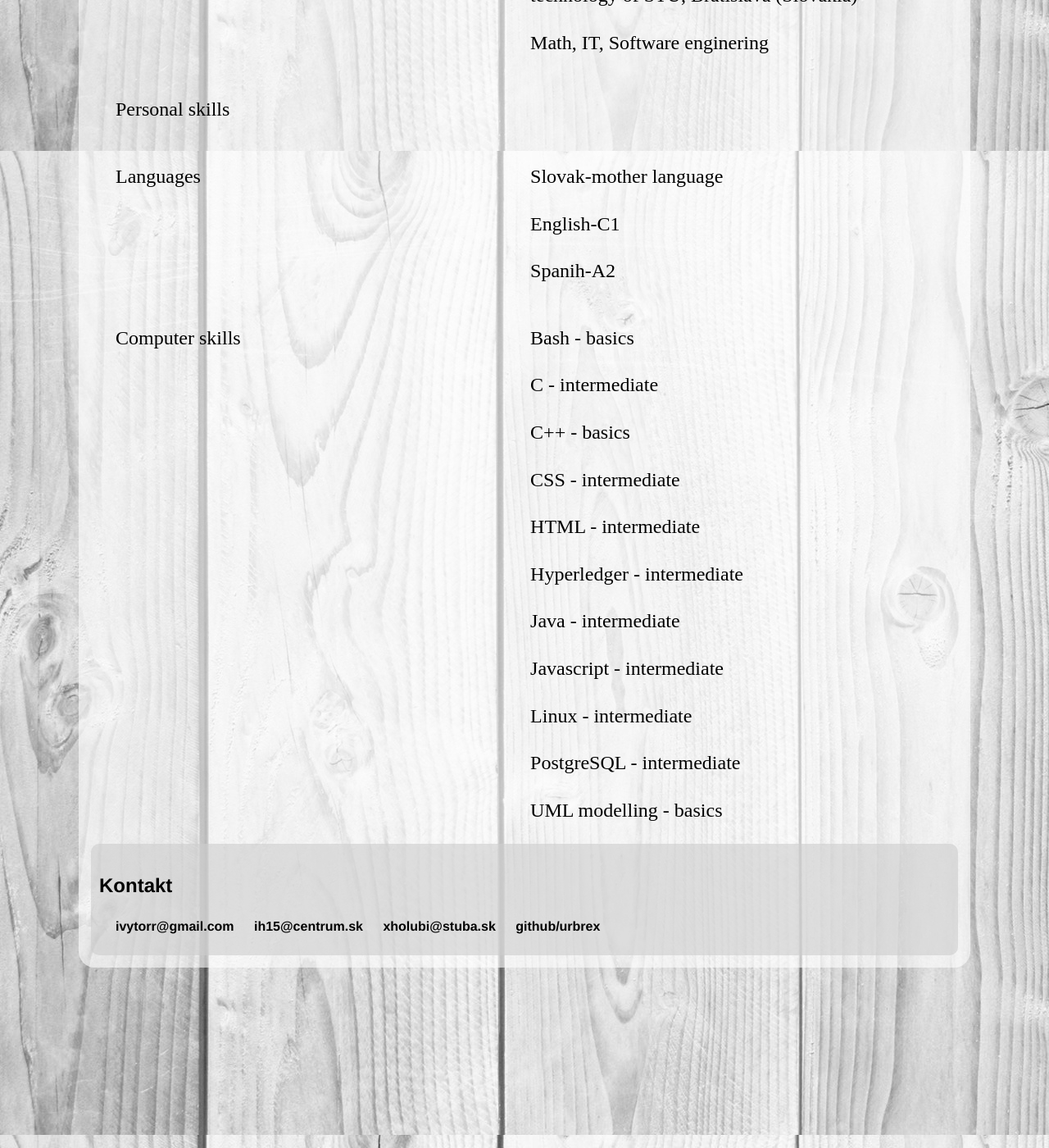
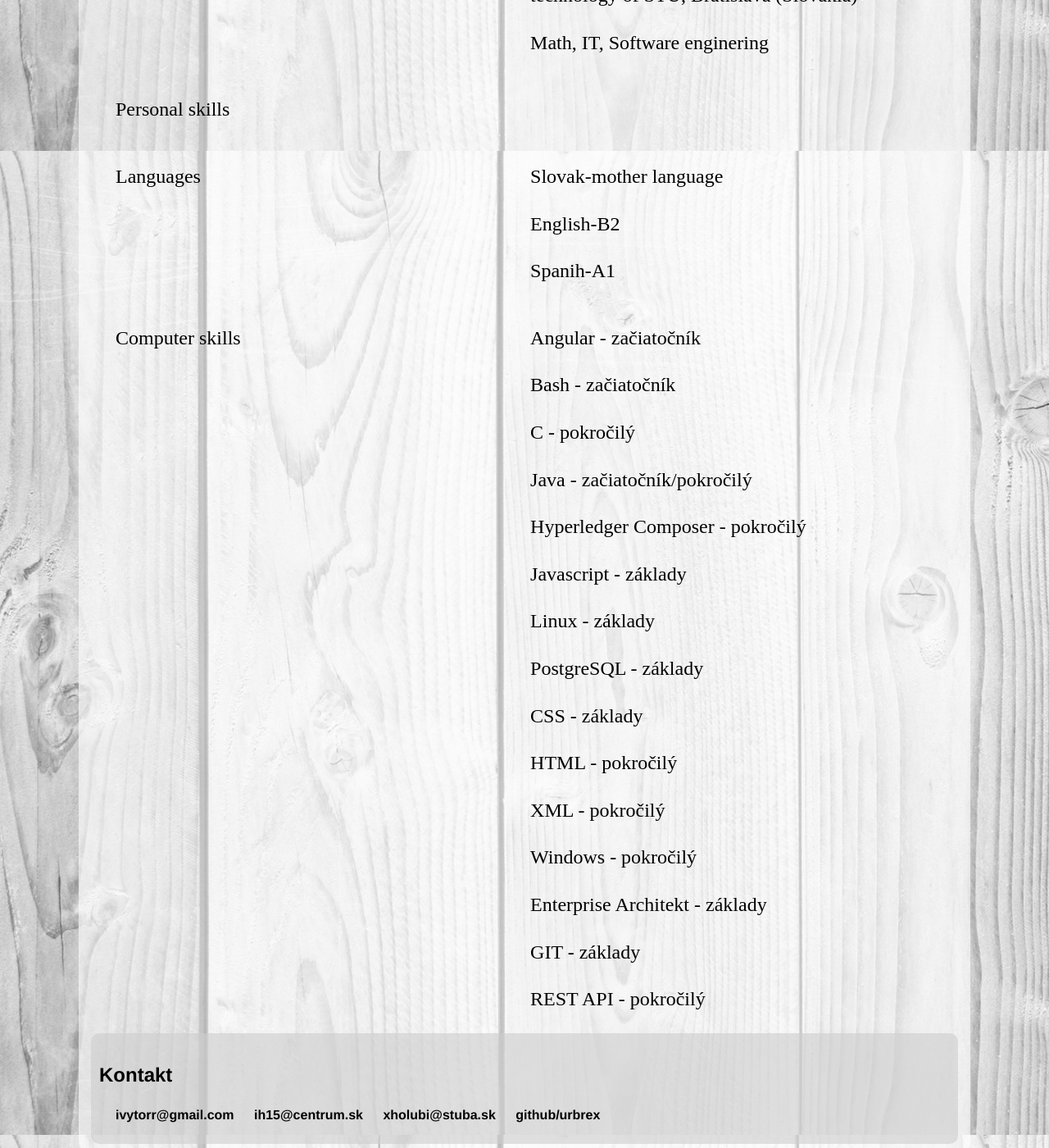
Before and after one commit to urbrex/urbrex.github.io, a Jekyll site: the page built from CV/index.html, in a window 1280 px wide and 1400 px high, scrolled down 2216 px. Shown: the whole window at 82% size. Built offline with Jekyll 4.4.1, drawn with Linux system fonts in a browser that asks for light colours.

Commit message:
Update index.html

```diff
--- a/CV/index.html
+++ b/CV/index.html
@@ -60,8 +60,8 @@ title: curiculum vitae
 		</div>
 		<div class="left">
 			<p>Slovak-mother language</p>
-			<p>English-C1</p>
-			<p>Spanih-A2</p>
+			<p>English-B2</p>
+			<p>Spanih-A1</p>
 		</div>
 	</div>
 </div>
@@ -70,16 +70,20 @@ title: curiculum vitae
 		<p>Computer skills</p>
 	</div>
 	<div class="left">
-		<p>Bash - basics</p>
-		<p>C - intermediate</p>
-		<p>C++ - basics</p>
-		<p>CSS - intermediate</p>
-		<p>HTML - intermediate</p>
-		<p>Hyperledger - intermediate</p>
-		<p>Java - intermediate</p>
-		<p>Javascript - intermediate</p>
-		<p>Linux - intermediate</p>
-		<p>PostgreSQL - intermediate</p>
-		<p>UML modelling - basics</p>
+		<p>Angular - začiatočník</p>
+		<p>Bash - začiatočník</p>
+		<p>C - pokročilý</p>
+		<p>Java - začiatočník/pokročilý</p>
+		<p>Hyperledger Composer - pokročilý</p>
+		<p>Javascript - základy</p>
+		<p>Linux - základy</p>
+		<p>PostgreSQL - základy</p>
+		<p>CSS - základy</p>
+		<p>HTML - pokročilý</p>
+		<p>XML - pokročilý</p>
+		<p>Windows - pokročilý</p>
+		<p>Enterprise Architekt - základy</p>
+		<p>GIT - základy </p>
+		<p>REST API - pokročilý</p>
 	</div>
 </div>
```
